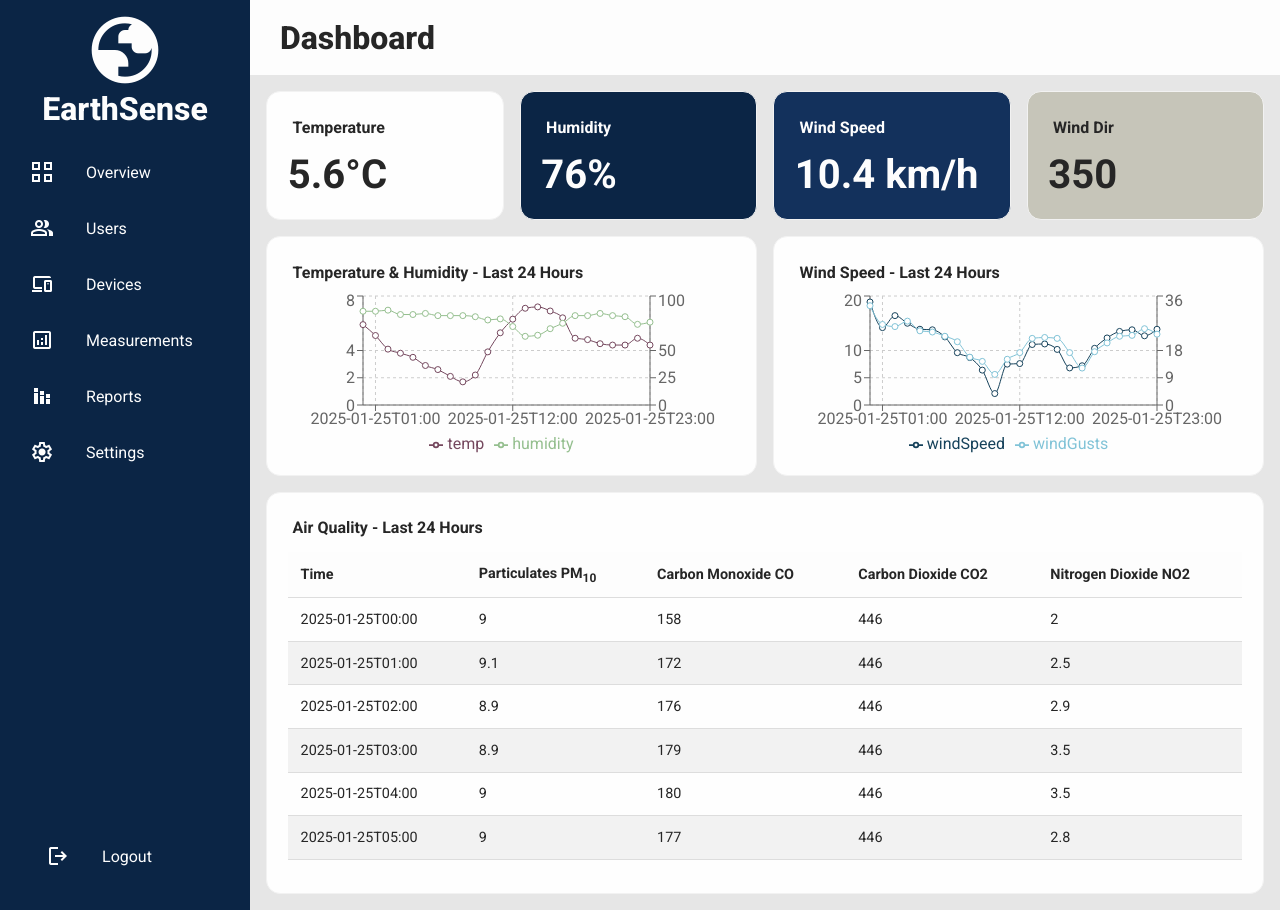
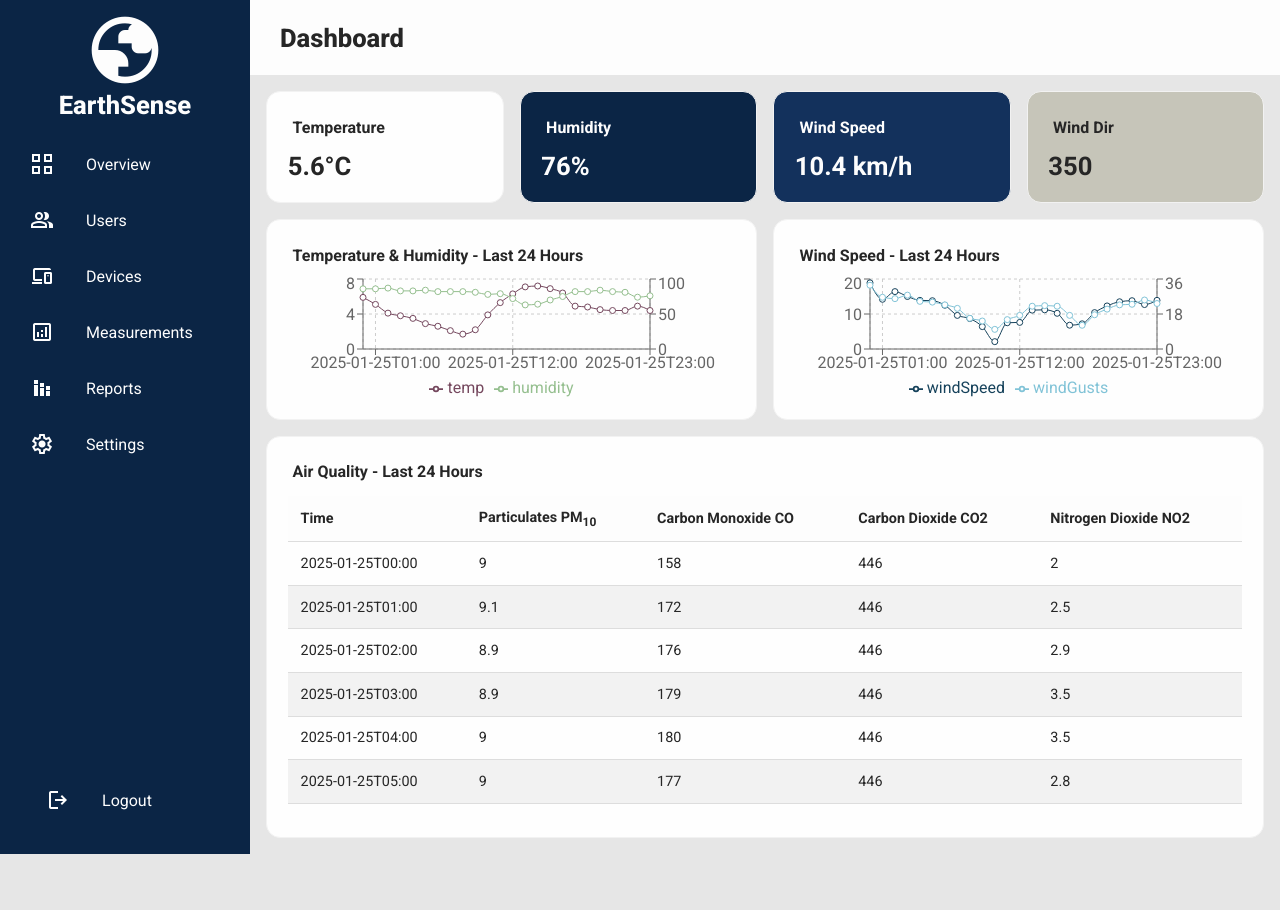
Before and after one commit to alittlebroken/earthsense, a React (Vite) app: page / in a window 1280 px wide. After the commit the page ends 854 px from the top, so only its background shows below. Built offline with nearby package versions, Linux system fonts and the light colour scheme.

Commit message:
adjusted heading and text values with clamp and set grid size to 2

```diff
--- a/src/index.css
+++ b/src/index.css
@@ -61,15 +61,15 @@ body {
 }
 
 .h1 {
-  font-size: 3rem;
+  font-size: clamp(1.8rem, 2.5vw, 3rem);
 }
 
 .h2 {
-  font-size: 2rem;
+  font-size: clamp(1.4rem, 2vw, 2rem);
 }
 
 .h3 {
-  font-size: 1.8rem;
+  font-size: clamp(1rem, 1.5vw, 1.8rem);
 }
 
 /* Background colours */
@@ -108,15 +108,15 @@ body {
 
 /* Text */
 .text-sm {
-  font-size: .5rem;
+  font-size: clamp(.2rem, .5vw, .5rem);
 }
 
 .text-md {
-  font-size: 1.5rem;
+  font-size: clamp(.9rem, 1.5vw, 1.5rem);
 }
 
 .text-lg {
-  font-size: 2.5rem;
+  font-size: clamp(1.5rem, 2vw, 2.5rem);
 }
 
 .text-700 {
```
